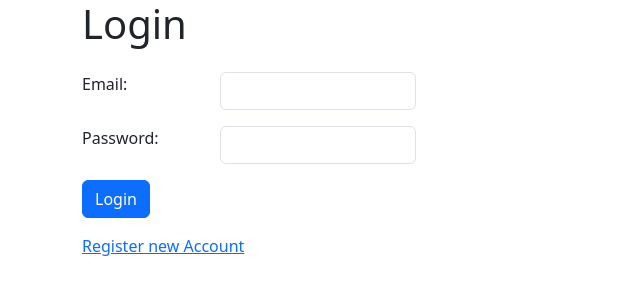
After one commit to knsdev/animal_adoption, a PHP site: page /login.php in a window 1280 px wide. The commit adds this page. Shown: the top 300 px of the page, without its empty margins (0-640 px from the left). Run offline with PHP 8.4, Linux system fonts and the light colour scheme.

Commit message:
Add login page HTML structure

```diff
--- /dev/null
+++ b/website/login.php
@@ -0,0 +1,44 @@
+<?php
+session_start();
+
+
+
+?>
+
+<!DOCTYPE html>
+<html lang="en">
+
+<head>
+  <meta charset="UTF-8">
+  <meta name="viewport" content="width=device-width, initial-scale=1.0">
+  <title>Animal Adoption - Login</title>
+  <link href="https://cdn.jsdelivr.net/npm/bootstrap@5.3.7/dist/css/bootstrap.min.css" rel="stylesheet" integrity="sha384-LN+7fdVzj6u52u30Kp6M/trliBMCMKTyK833zpbD+pXdCLuTusPj697FH4R/5mcr" crossorigin="anonymous">
+</head>
+
+<body>
+  <div class="container">
+    <h1>Login</h1>
+    <form method="POST" class="mt-4 mb-3 d-flex flex-column justify-content-start align-items-start">
+      <div>
+        <div class="d-flex mb-3">
+          <label for="email" class="form-label" style="flex-basis: 250px">Email:</label>
+          <input type="text" name="email" id="email" class="form-control" value="<?= $email ?? "" ?>">
+        </div>
+        <div class="d-flex mb-3">
+          <label for="password" class="form-label" style="flex-basis: 250px">Password:</label>
+          <input type="password" name="password" id="password" class="form-control">
+        </div>
+        <div>
+          <input type="submit" name="login" value="Login" class="btn btn-primary">
+        </div>
+      </div>
+    </form>
+
+    <a href="./user_register.php">Register new Account</a>
+  </div>
+
+
+  <script src="https://cdn.jsdelivr.net/npm/bootstrap@5.3.7/dist/js/bootstrap.bundle.min.js" integrity="sha384-ndDqU0Gzau9qJ1lfW4pNLlhNTkCfHzAVBReH9diLvGRem5+R9g2FzA8ZGN954O5Q" crossorigin="anonymous"></script>
+</body>
+
+</html>
--- a/website/register.php
+++ b/website/register.php
@@ -126,7 +126,7 @@ if (isset($_POST['register'])) {
 <head>
   <meta charset="UTF-8">
   <meta name="viewport" content="width=device-width, initial-scale=1.0">
-  <title>Animal Adoption</title>
+  <title>Animal Adoption - Register</title>
   <link href="https://cdn.jsdelivr.net/npm/bootstrap@5.3.7/dist/css/bootstrap.min.css" rel="stylesheet" integrity="sha384-LN+7fdVzj6u52u30Kp6M/trliBMCMKTyK833zpbD+pXdCLuTusPj697FH4R/5mcr" crossorigin="anonymous">
 </head>
 
```
